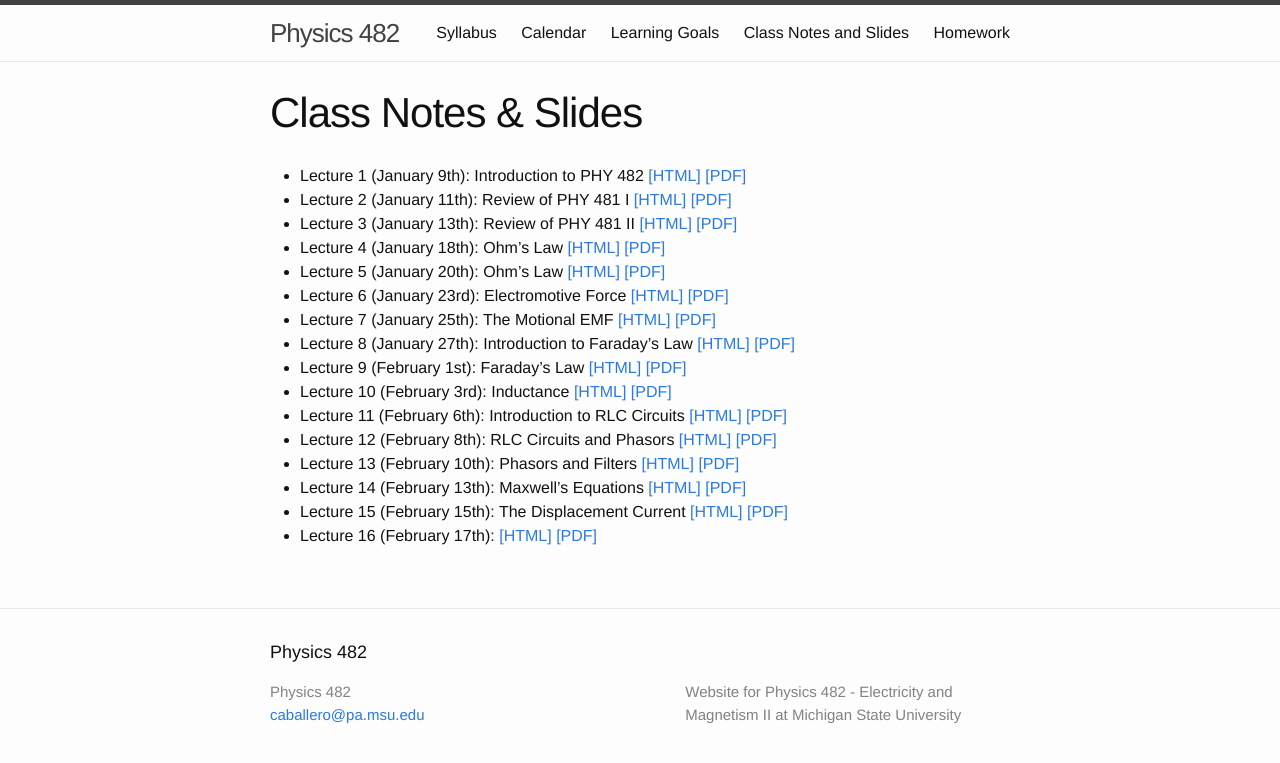
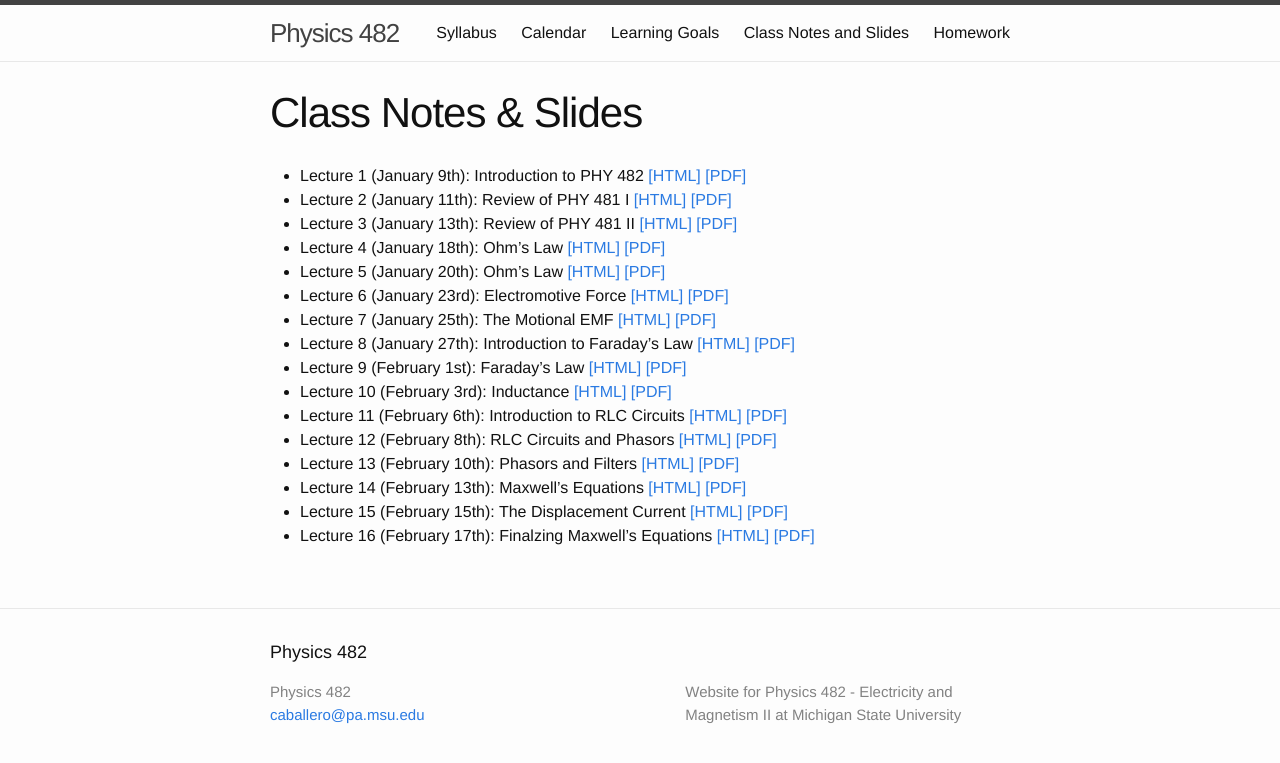
Before and after one commit to KSchram/phy482msu, a Jekyll site: the page built from notes/list_of_notes.md, in a window 1280 px wide. Shown: the top 763 px of the page. Built offline with Jekyll 4.4.1, drawn with Linux system fonts in a browser that asks for light colours.

Commit message:
updated list of notes

```diff
--- a/notes/list_of_notes.md
+++ b/notes/list_of_notes.md
@@ -19,4 +19,4 @@ permalink: notes/index.html
 * Lecture 13 (February 10th): Phasors and Filters [[HTML]](./13-slides.html) [[PDF]](./13-slides.pdf)
 * Lecture 14 (February 13th): Maxwell's Equations [[HTML]](./14-slides.html) [[PDF]](./14-slides.pdf)
 * Lecture 15 (February 15th): The Displacement Current [[HTML]](./15-slides.html) [[PDF]](./15-slides.pdf)
-* Lecture 16 (February 17th): [[HTML]](./16-slides.html) [[PDF]](./16-slides.pdf)
+* Lecture 16 (February 17th): Finalzing Maxwell's Equations [[HTML]](./16-slides.html) [[PDF]](./16-slides.pdf)
```
Also changed, not shown: 2 other files.
